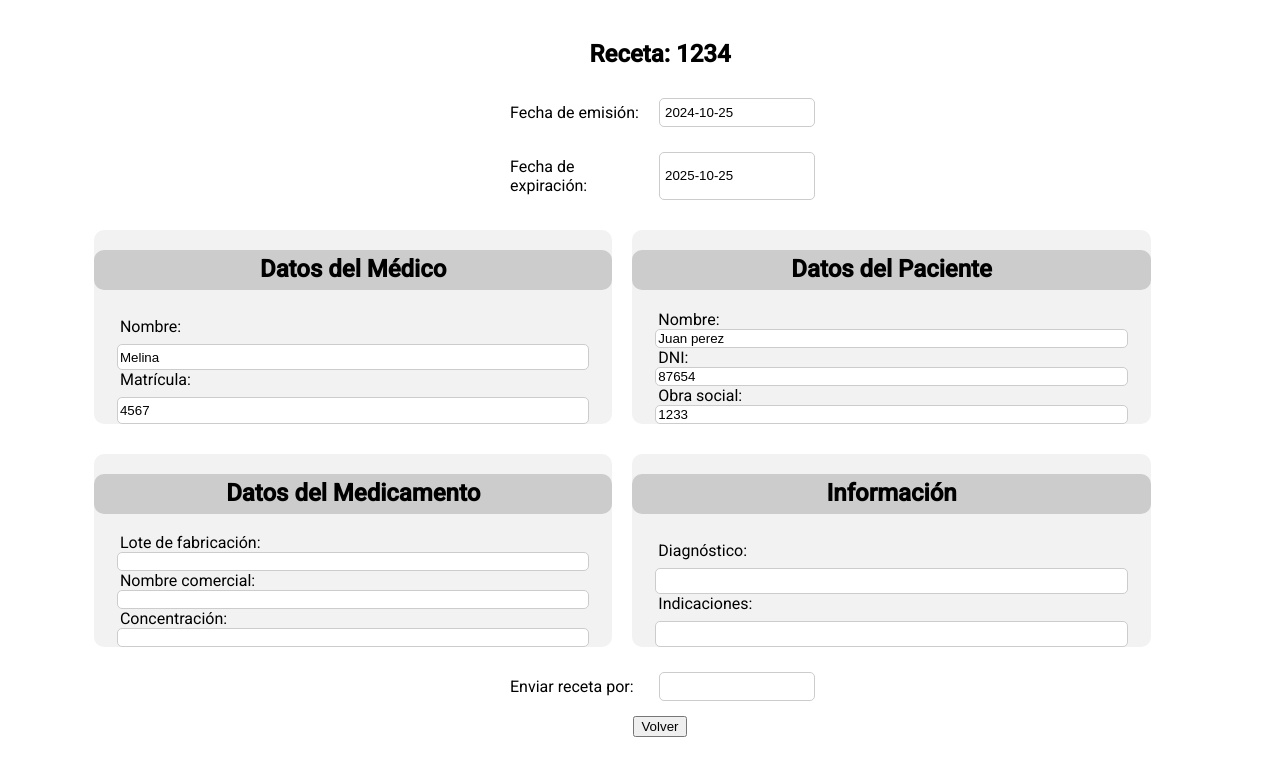
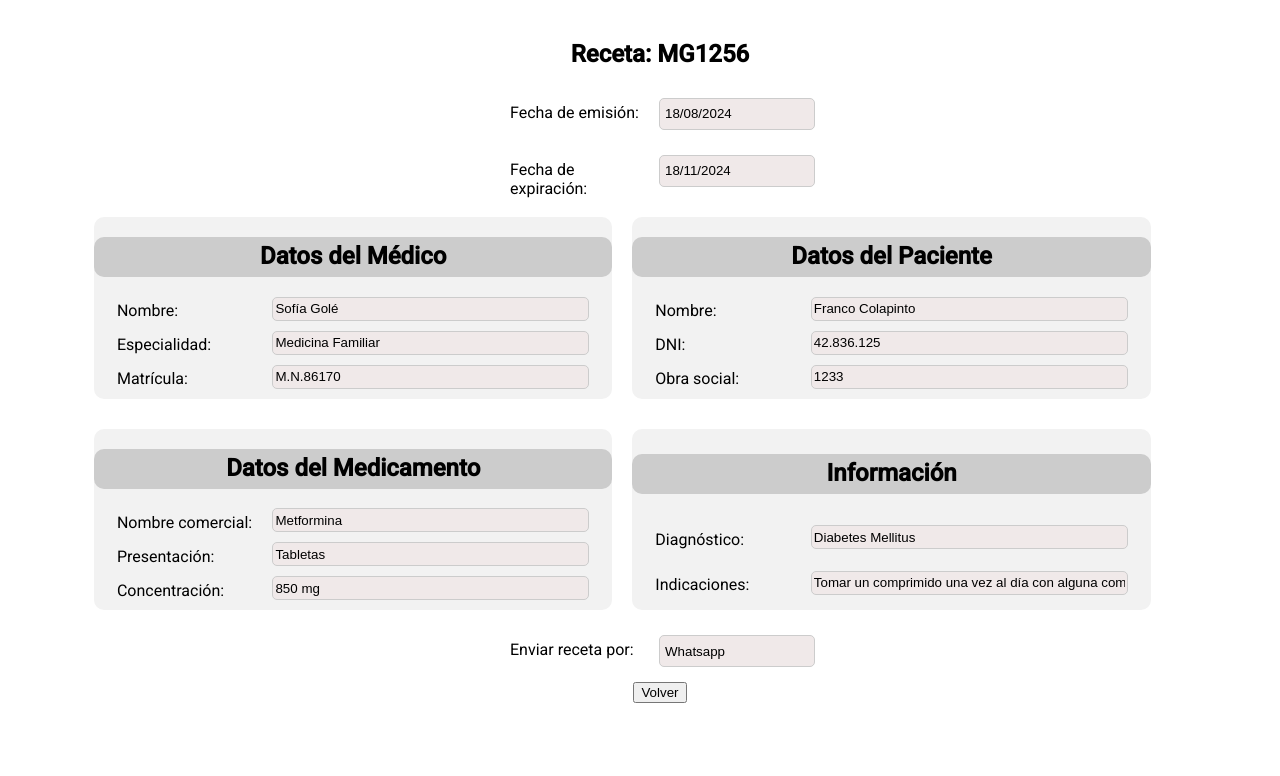
Before and after one commit to Alanramos18/RXDigital.UI, an Angular app: page /ver-detalle-receta in a window 1280 px wide. Shown: the top 776 px of the page. Built offline with nearby package versions, Linux system fonts and the light colour scheme.

Commit message:
actu ver-detalle-receta

```diff
--- a/src/app/ver-detalle-receta/ver-detalle-receta.component.html
+++ b/src/app/ver-detalle-receta/ver-detalle-receta.component.html
@@ -15,6 +15,9 @@
         <h2>Datos del Médico</h2>
         <label>Nombre:</label>
         <input type="text" [value]="medicoNombre" readonly>
+
+        <label>Especialidad:</label>
+        <input type="text" [value]="medicoEspecialidad" readonly>
 
         <label>Matrícula:</label>
         <input type="text" [value]="medicoMatricula" readonly>
@@ -36,11 +39,11 @@
     <div class="cuadro">
     <div class="seccion">
         <h2>Datos del Medicamento</h2>
-        <label>Lote de fabricación:</label>
-        <input type="text" [value]="medicamentoLote" readonly>
-
         <label>Nombre comercial:</label>
         <input type="text" [value]="medicamentoNombreComercial" readonly>
+
+        <label>Presentación:</label>
+        <input type="text" [value]="medicamentoPresentacion" readonly>
 
         <label>Concentración:</label>
         <input type="text" [value]="medicamentoConcentracion" readonly>
--- a/src/app/ver-detalle-receta/ver-detalle-receta.component.scss
+++ b/src/app/ver-detalle-receta/ver-detalle-receta.component.scss
@@ -17,6 +17,7 @@
         width: 45%;
         padding: 5px;
         margin-bottom: 5px;
+        height: 20px;
     }
 
     input {
@@ -25,6 +26,8 @@
         margin-bottom: 5px;
         border-radius: 5px;
         border: 1px solid #ccc;
+        background-color: #F0E9E9;
+        height: 20px;
     }
 }
 
@@ -44,7 +47,7 @@
         margin-bottom: 10px;
         background-color: #f2f2f2;
         justify-content: center;
-        //align-items: center;
+        align-items: center;
 
         h2 {
             width: 100%;
@@ -56,18 +59,21 @@
         }
 
         label {
-            width: 90%;
+            width: 30%;
             //padding: 5px;
-            //margin-bottom: 5px;
+            margin-bottom: 5px;
             text-align: start;
+            height: 20px;
         }
 
         input {
-            width: 90%;
+            width: 60%;
             //padding: 5px;
-            //margin-bottom: 5px;
+            margin-bottom: 10px;
             border-radius: 5px;
             border: 1px solid #ccc;
+            background-color: #F0E9E9;
+            height: 20px;
         }
     }
 
```
Also changed, not shown: src/app/ver-detalle-receta/ver-detalle-receta.component.ts (+14 -13 lines).
